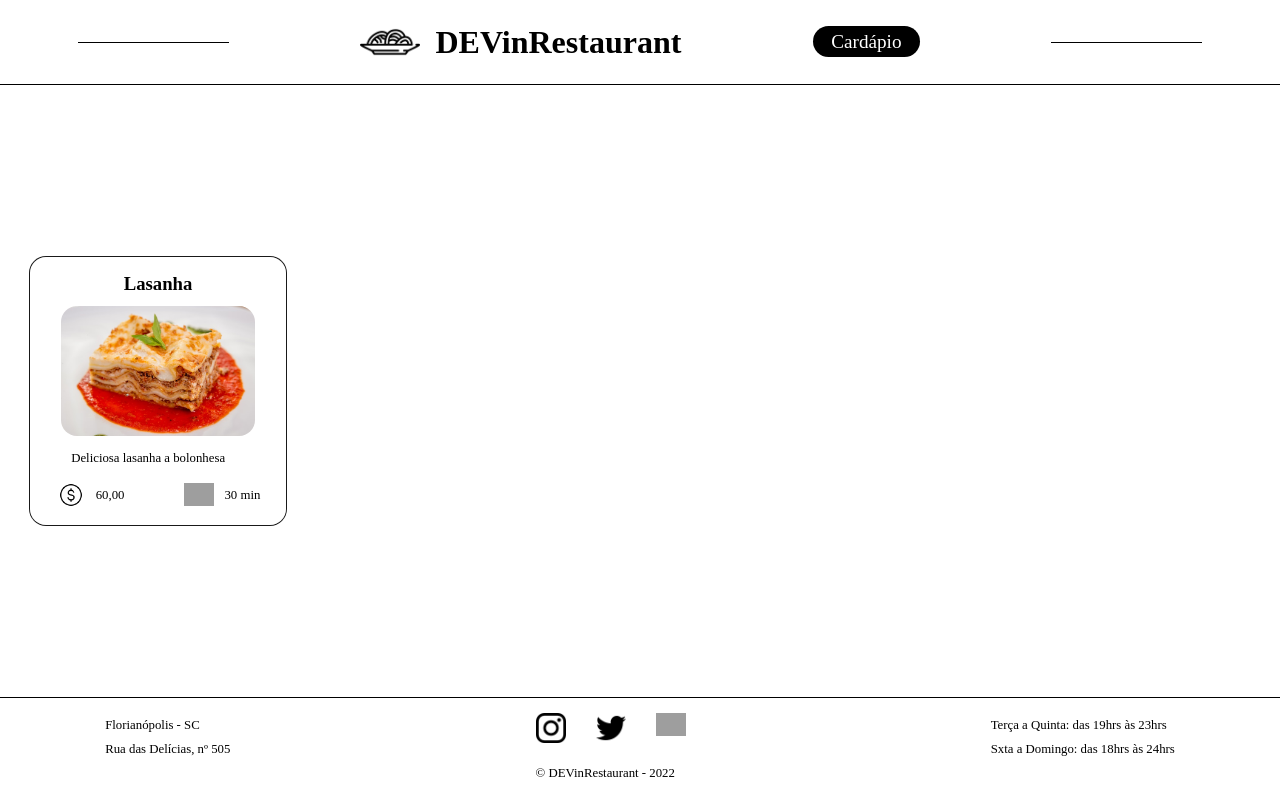
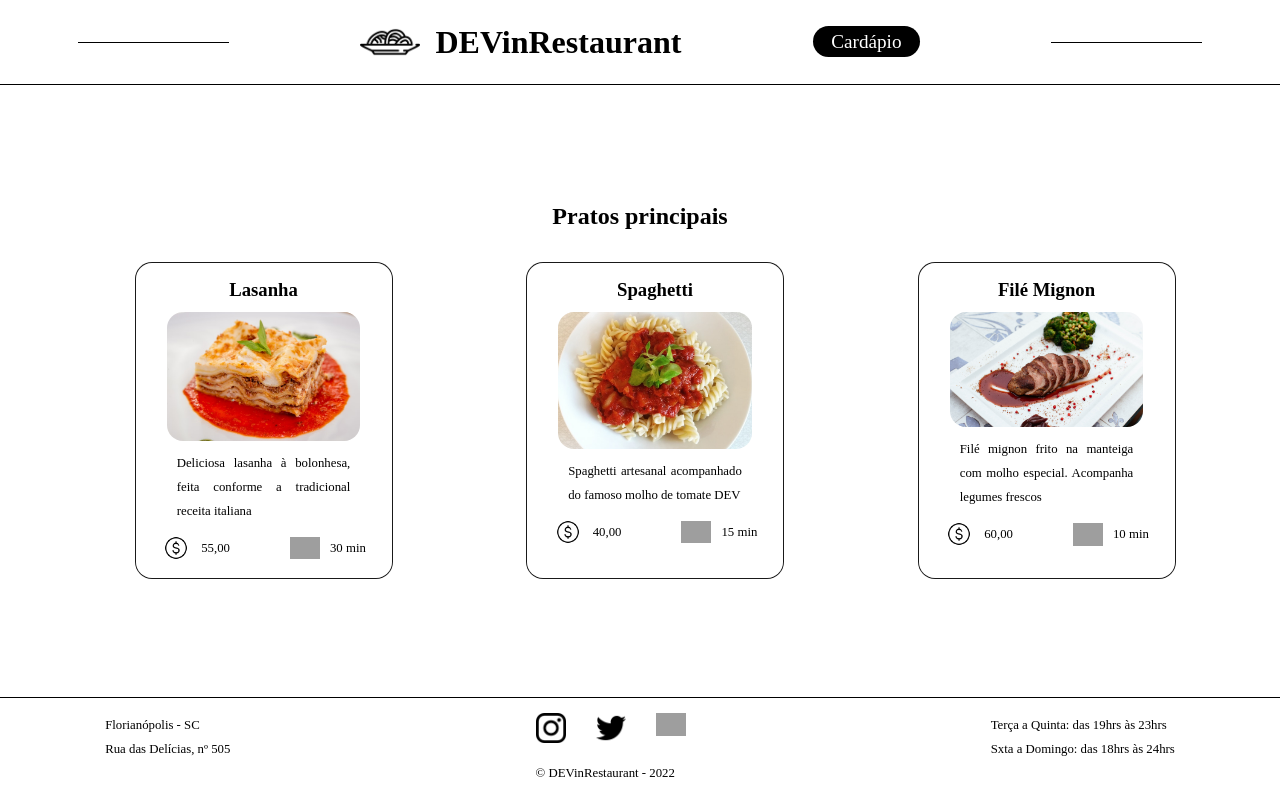
Before and after one commit to tomas-cunha/DEVinhouse---M-dulo1, a React (Vite) app in the folder devinrestaurant/: page / in a window 1280 px wide. Built offline with nearby package versions, Linux system fonts and the light colour scheme; grey boxes are pictures that could not be loaded; a web font is replaced by a local one.

Commit message:
ex04 - seção

```diff
--- /dev/null
+++ b/devinrestaurant/produtos.json
@@ -0,0 +1,25 @@
+{
+    "entradas": [
+        {
+            "nome": "Lasanha",
+            "imagem": "/lasanha.jpg",
+            "descricao": "Deliciosa lasanha à bolonhesa, feita conforme a tradicional receita italiana",
+            "preco": 55,
+            "tempo": 30
+        },
+        {
+            "nome": "Spaghetti",
+            "imagem": "/spaghetti.jpg",
+            "descricao": "Spaghetti artesanal acompanhado do famoso molho de tomate DEV",
+            "preco": 40,
+            "tempo": 15
+        },
+        {
+            "nome": "Filé Mignon",
+            "imagem": "/file.jpg",
+            "descricao": "Filé mignon frito na manteiga com molho especial. Acompanha legumes frescos",
+            "preco": 60,
+            "tempo": 10
+        }
+    ]
+}
--- a/devinrestaurant/src/App.jsx
+++ b/devinrestaurant/src/App.jsx
@@ -1,19 +1,16 @@
 
 import './App.css'
-import { Card } from './components/Card/Card'
 import { Footer } from './components/Footer/Footer'
 import { Navbar } from './components/Navbar/Navbar'
-
+import { Secao } from './components/Seção/Secao'
+import produtos from '../produtos.json'
 
 function App() {
 
   return (
     <div className="App">
       <Navbar />
-      <main className='main'>
-        <Card nome='Lasanha' imagem='/lasanha.jpg' descricao='Deliciosa lasanha a bolonhesa' preco={60} tempo={30} />
-
-      </main>
+      <Secao titulo='Pratos principais' array={produtos.entradas} />
       <Footer />
     </div>
   )
--- /dev/null
+++ b/devinrestaurant/src/components/Seção/Secao.jsx
@@ -0,0 +1,22 @@
+import { Card } from '../Card/Card';
+import styles from './Secao.module.css';
+import PropType from 'prop-types';
+
+export const Secao = ({ titulo, array }) => {
+    return (
+        <section>
+            <h2 className={styles.titulo}>{titulo}</h2>
+            <ul className={styles.ul}>
+                {array.map((p, idx) => (
+                    <Card key={idx} nome={p.nome} imagem={p.imagem} descricao={p.descricao} preco={p.preco} tempo={p.tempo} />
+                ))}
+            </ul>
+        </section>
+    )
+}
+
+Secao.propTypes = {
+    titulo: PropType.string.isRequired,
+    array: PropType.array.isRequired
+
+}
--- /dev/null
+++ b/devinrestaurant/src/components/Seção/Secao.module.css
@@ -0,0 +1,9 @@
+.titulo {
+    text-align: center;
+}
+
+.ul {
+    display: flex;
+    justify-content: space-evenly;
+    margin-top: 35px;
+}
```
Also changed, not shown: devinrestaurant/public/file.jpg (added).
